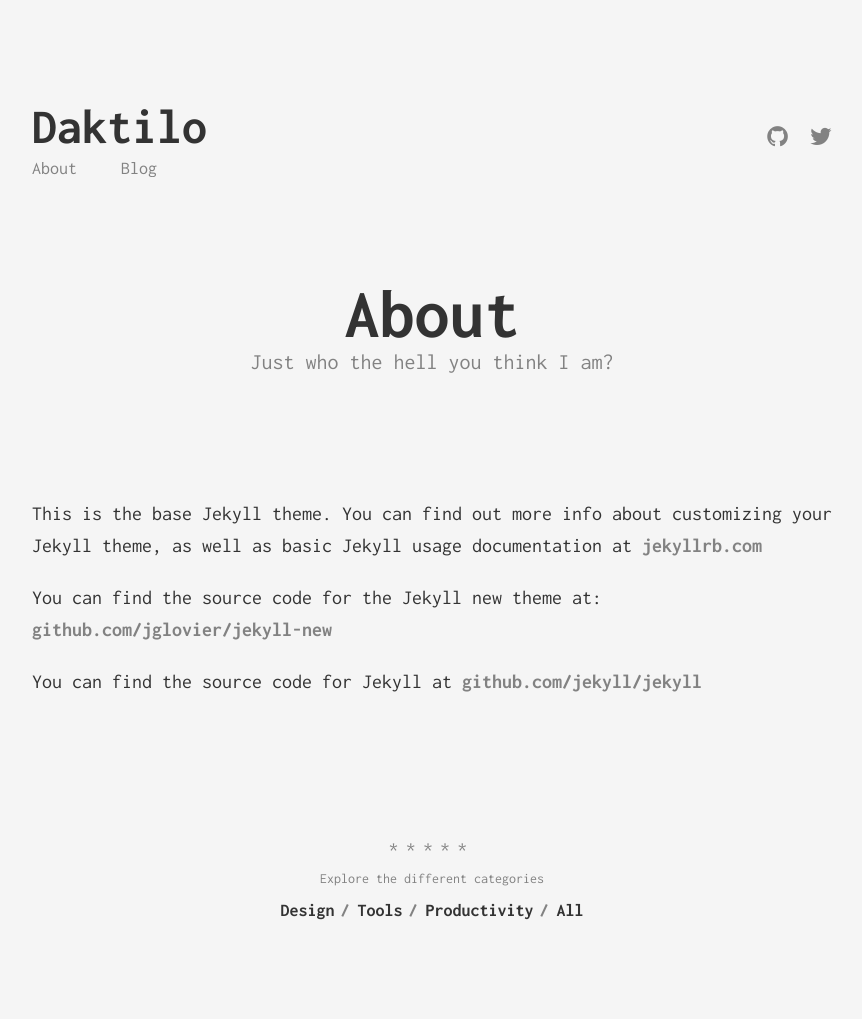
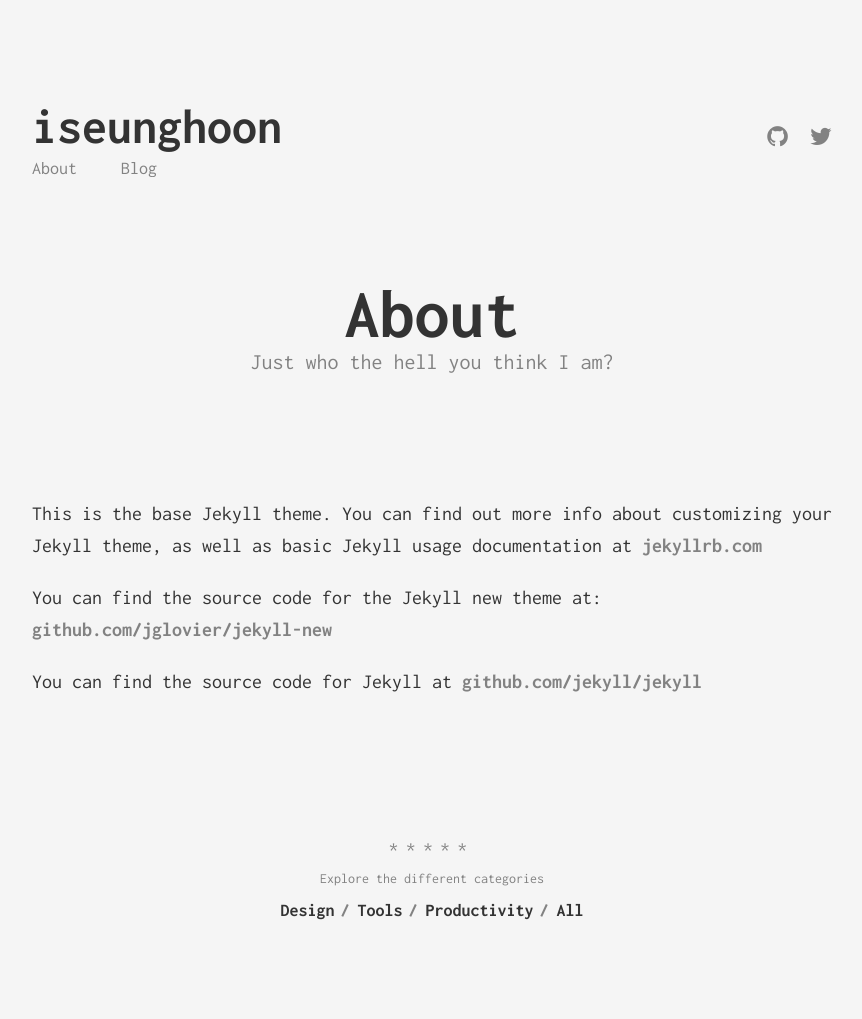
Before and after one commit to iseunghoon/iseunghoon.github.io, a Jekyll site: the page built from daktilo-master/about.md, in a window 1280 px wide. Shown: the whole page, without its empty margins (208-1070 px from the left). Built offline with Jekyll 4.4.1, drawn with Linux system fonts in a browser that asks for light colours.

Commit message:
Update _config.yml

```diff
--- a/daktilo-master/_config.yml
+++ b/daktilo-master/_config.yml
@@ -1,12 +1,12 @@
 # Site settings
-title: Daktilo
+title: iseunghoon
 description: >
   Write an awesome description for your new site here. You can edit this
   line in _config.yml. It will appear in your document head meta (for
   Google search results) and in your feed.xml site description.
 
 baseurl: "" # the subpath of your site, e.g. /blog/
-url: "http://hitchhiker.ma" # the base hostname & protocol for your site
+url: "https://iseunghoon.github.io" # the base hostname & protocol for your site
 
 author:
   fullname: Motaquillah Maddane
```
